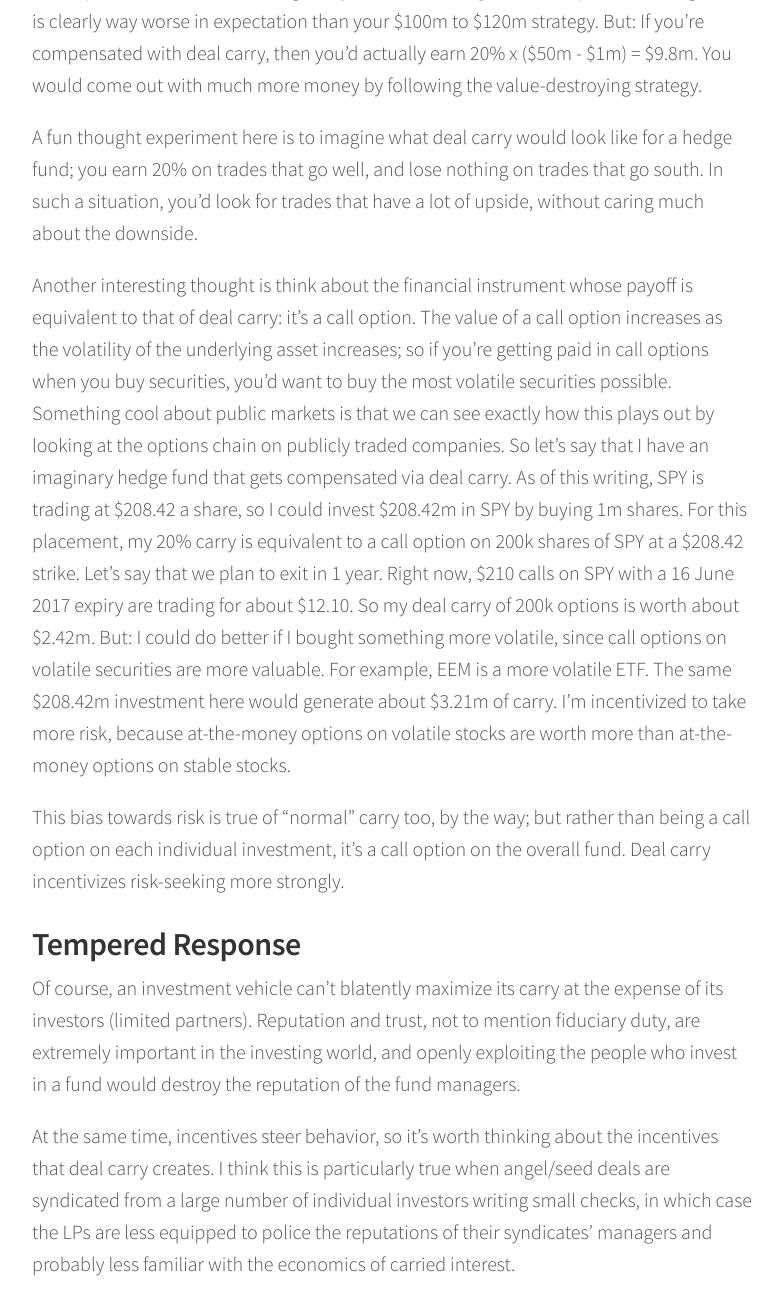
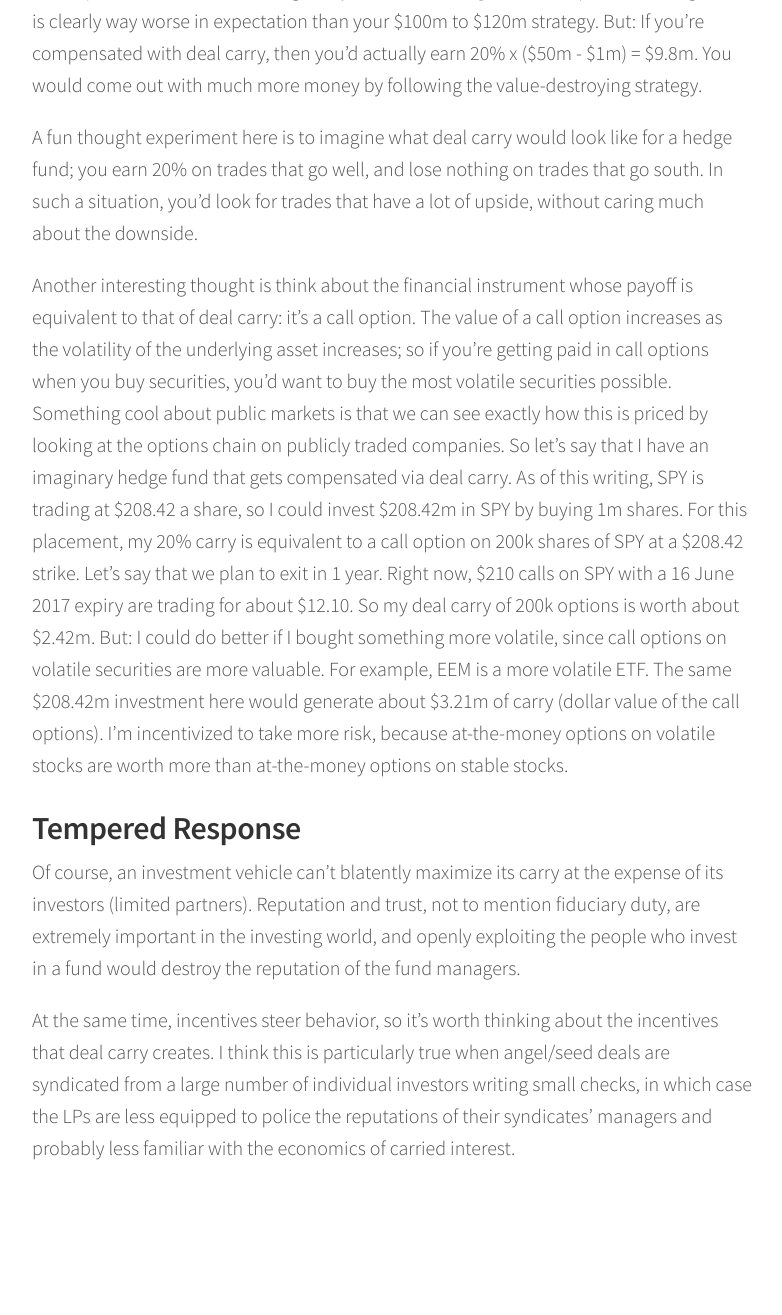
Before and after one commit to sl8r000/carried-interests, a Jekyll site: the page built from _posts/2016-06-21-deal-based-carry.md, in a window 1280 px wide and 1400 px high, scrolled down 1634 px. Shown: the top 1315 px of the window, without its empty margins (248-1030 px from the left). Built offline with Jekyll 4.4.1, drawn with Linux system fonts in a browser that asks for light colours; after the commit the page ends 2918 px from its top, so only the background shows below that.

Commit message:
carry again

```diff
--- a/_posts/2016-06-21-deal-based-carry.md
+++ b/_posts/2016-06-21-deal-based-carry.md
@@ -20,9 +20,7 @@ Deal carry incentivizes more extreme risk taking than does fund-level carry. To
 
 A fun thought experiment here is to imagine what deal carry would look like for a hedge fund; you earn 20% on trades that go well, and lose nothing on trades that go south. In such a situation, you'd look for trades that have a lot of upside, without caring much about the downside.
 
-Another interesting thought is think about the financial instrument whose payoff is equivalent to that of deal carry: it's a call option. The value of a call option increases as the volatility of the underlying asset increases; so if you're getting paid in call options when you buy securities, you'd want to buy the most volatile securities possible. Something cool about public markets is that we can see exactly how this plays out by looking at the options chain on publicly traded companies. So let's say that I have an imaginary hedge fund that gets compensated via deal carry. As of this writing, SPY is trading at $208.42 a share, so I could invest $208.42m in SPY by buying 1m shares. For this placement, my 20% carry is equivalent to a call option on 200k shares of SPY at a $208.42 strike. Let's say that we plan to exit in 1 year. Right now, $210 calls on SPY with a 16 June 2017 expiry are trading for about $12.10. So my deal carry of 200k options is worth about $2.42m. But: I could do better if I bought something more volatile, since call options on volatile securities are more valuable. For example, EEM is a more volatile ETF. The same $208.42m investment here would generate about $3.21m of carry. I'm incentivized to take more risk, because at-the-money options on volatile stocks are worth more than at-the-money options on stable stocks.
-
-This bias towards risk is true of "normal" carry too, by the way; but rather than being a call option on each individual investment, it's a call option on the overall fund. Deal carry incentivizes risk-seeking more strongly.
+Another interesting thought is think about the financial instrument whose payoff is equivalent to that of deal carry: it's a call option. The value of a call option increases as the volatility of the underlying asset increases; so if you're getting paid in call options when you buy securities, you'd want to buy the most volatile securities possible. Something cool about public markets is that we can see exactly how this is priced by looking at the options chain on publicly traded companies. So let's say that I have an imaginary hedge fund that gets compensated via deal carry. As of this writing, SPY is trading at $208.42 a share, so I could invest $208.42m in SPY by buying 1m shares. For this placement, my 20% carry is equivalent to a call option on 200k shares of SPY at a $208.42 strike. Let's say that we plan to exit in 1 year. Right now, $210 calls on SPY with a 16 June 2017 expiry are trading for about $12.10. So my deal carry of 200k options is worth about $2.42m. But: I could do better if I bought something more volatile, since call options on volatile securities are more valuable. For example, EEM is a more volatile ETF. The same $208.42m investment here would generate about $3.21m of carry (dollar value of the call options). I'm incentivized to take more risk, because at-the-money options on volatile stocks are worth more than at-the-money options on stable stocks.
 
 ## Tempered Response
 
```
